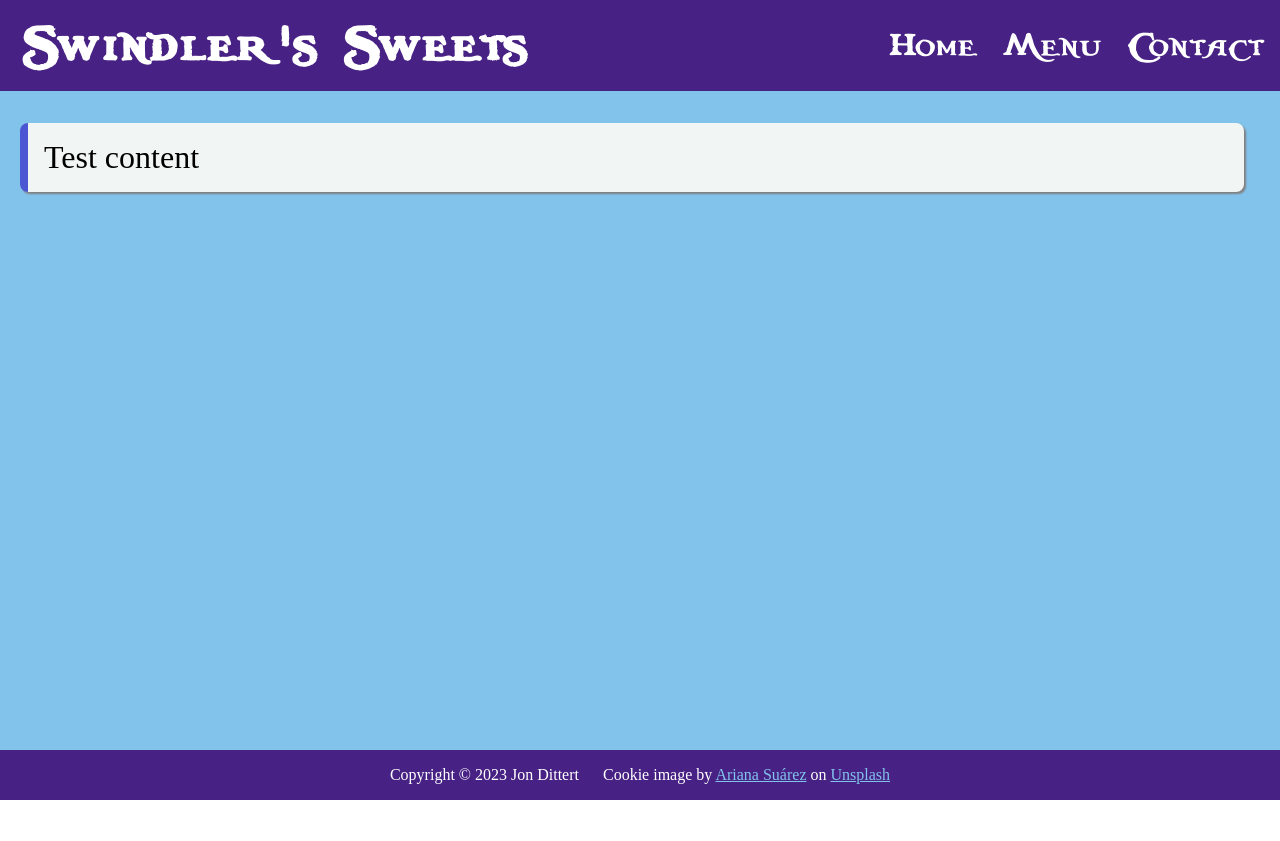
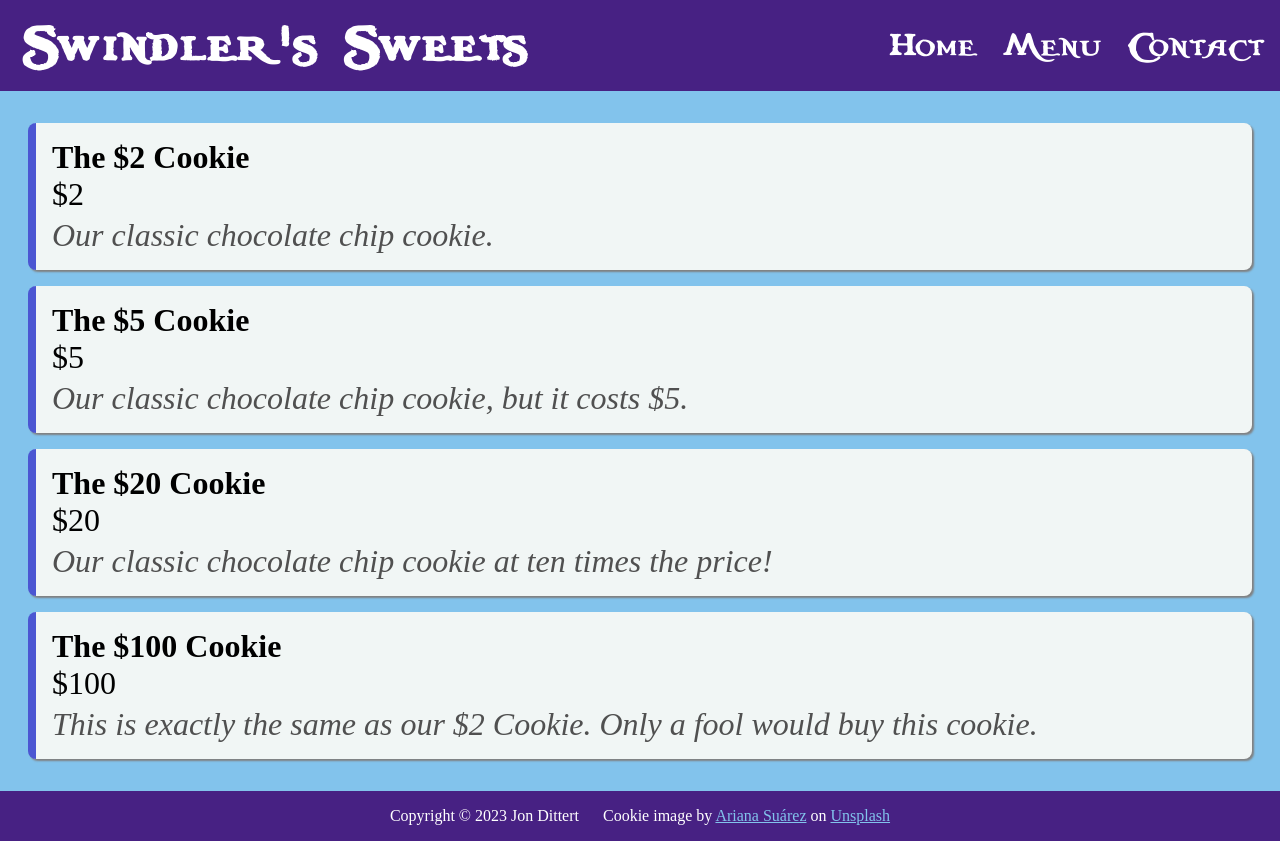
Before and after one commit to jdittert/restaurant, a website with bundled scripts: page dist/index.html in a window 1280 px wide. Both pictures are taken after a click on the element "Menu". Before the commit the page ends 800 px from the top, so only its background shows below. Built offline with nearby package versions, Linux system fonts and the light colour scheme.

Commit message:
Update menu page with menu items

```diff
--- a/src/menu.js
+++ b/src/menu.js
@@ -1,18 +1,57 @@
 function createMenu () {
     // Get main
     const element = document.getElementById('main');
-    const mainWrapper = document.createElement('div')
-    mainWrapper.classList.add('main-wrapper');
-    element.appendChild(mainWrapper);
+    const menuWrapper = document.createElement('div')
+    menuWrapper.classList.add('menu-wrapper');
+    element.appendChild(menuWrapper);
 
     // Create menu item
-    const menuItem = document.createElement('div');
-    menuItem.classList.add('card-long');
-    menuItem.textContent = 'Test content';
-    mainWrapper.appendChild(menuItem);
+    menuItems.forEach(displayItem);
+
+    function displayItem(item) {
+        const menuItem = document.createElement('div');
+        menuItem.classList.add('card-long');
+        const itemTitle = document.createElement('div');
+        itemTitle.classList.add('item-title');
+        itemTitle.textContent = item.title;
+        menuItem.appendChild(itemTitle);
+        const itemPrice = document.createElement('div');
+        itemPrice.classList.add('item-price');
+        itemPrice.textContent = `$${item.price}`;
+        menuItem.appendChild(itemPrice);
+        const itemDescription = document.createElement('div');
+        itemDescription.classList.add('item-description');
+        itemDescription.textContent = item.description;
+        menuItem.appendChild(itemDescription);
+        menuWrapper.appendChild(menuItem);
+    }
+
 
     return element;
 }
+
+const menuItems = [
+    {
+        'title': 'The $2 Cookie',
+        'price': '2',
+        'description': 'Our classic chocolate chip cookie.'
+    },
+    {
+        'title': 'The $5 Cookie',
+        'price': '5',
+        'description': 'Our classic chocolate chip cookie, but it costs $5.'
+    },
+    {
+        'title': 'The $20 Cookie',
+        'price': '20',
+        'description': 'Our classic chocolate chip cookie at ten times the price!'
+    },
+    {
+        'title': 'The $100 Cookie',
+        'price': '100',
+        'description': 'This is exactly the same as our $2 Cookie. Only a fool would buy this cookie.'
+    },
+];
 
 function loadMenu () {
     const main = document.getElementById('main');
--- a/src/style.css
+++ b/src/style.css
@@ -65,6 +65,15 @@ main {
     gap: 16px;
 }
 
+.menu-wrapper {
+    display: grid;
+    grid-template-columns: 1;
+    grid-template-rows: auto;
+    justify-content: center;
+    padding-top: 1rem;
+    gap: 16px;
+}
+
 .contact-wrapper {
     display: grid;
     grid-template-rows: 1fr;
@@ -124,6 +133,19 @@ main {
     margin-top: .5rem;
 }
 
+.item-title {
+    font-weight: bold;
+}
+
+.item-price {
+    margin-bottom: .25rem;
+}
+
+.item-description {
+    font-style: italic;
+    color: var(--text-color);
+}
+
 footer {
     text-align: center;
     background-color: var(--dark-accent-color);
```
Also changed, not shown: dist/main.js.
